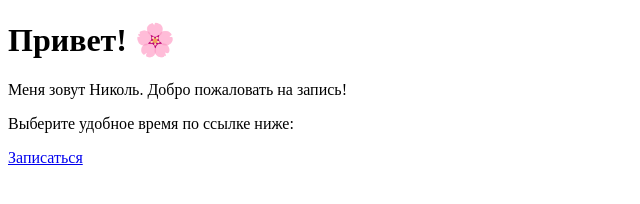
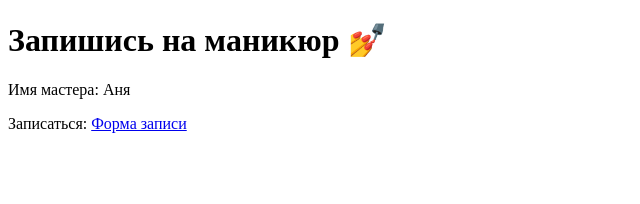
Before and after one commit to Sorteaa/nikol-nails-od, a plain HTML site: page main.html in a window 1280 px wide. Shown: the whole page, without its empty margins (0-640 px from the left). Drawn offline with Linux system fonts and the light colour scheme.

Commit message:
Add files via upload

```diff
--- a/main.html
+++ b/main.html
@@ -1,13 +1,14 @@
+
 <!DOCTYPE html>
 <html lang="ru">
 <head>
-  <meta charset="UTF-8">
+  <meta charset="UTF-8" />
+  <meta name="viewport" content="width=device-width, initial-scale=1.0"/>
   <title>Запись на маникюр</title>
 </head>
 <body>
-  <h1>Привет! 🌸</h1>
-  <p>Меня зовут Николь. Добро пожаловать на запись!</p>
-  <p>Выберите удобное время по ссылке ниже:</p>
-  <a href="https://forms.gle/ТВОЯ_ФОРМА">Записаться</a>
+  <h1>Запишись на маникюр 💅</h1>
+  <p>Имя мастера: Аня</p>
+  <p>Записаться: <a href="https://forms.gle/тут_твоя_гугл_форма">Форма записи</a></p>
 </body>
 </html>
```
